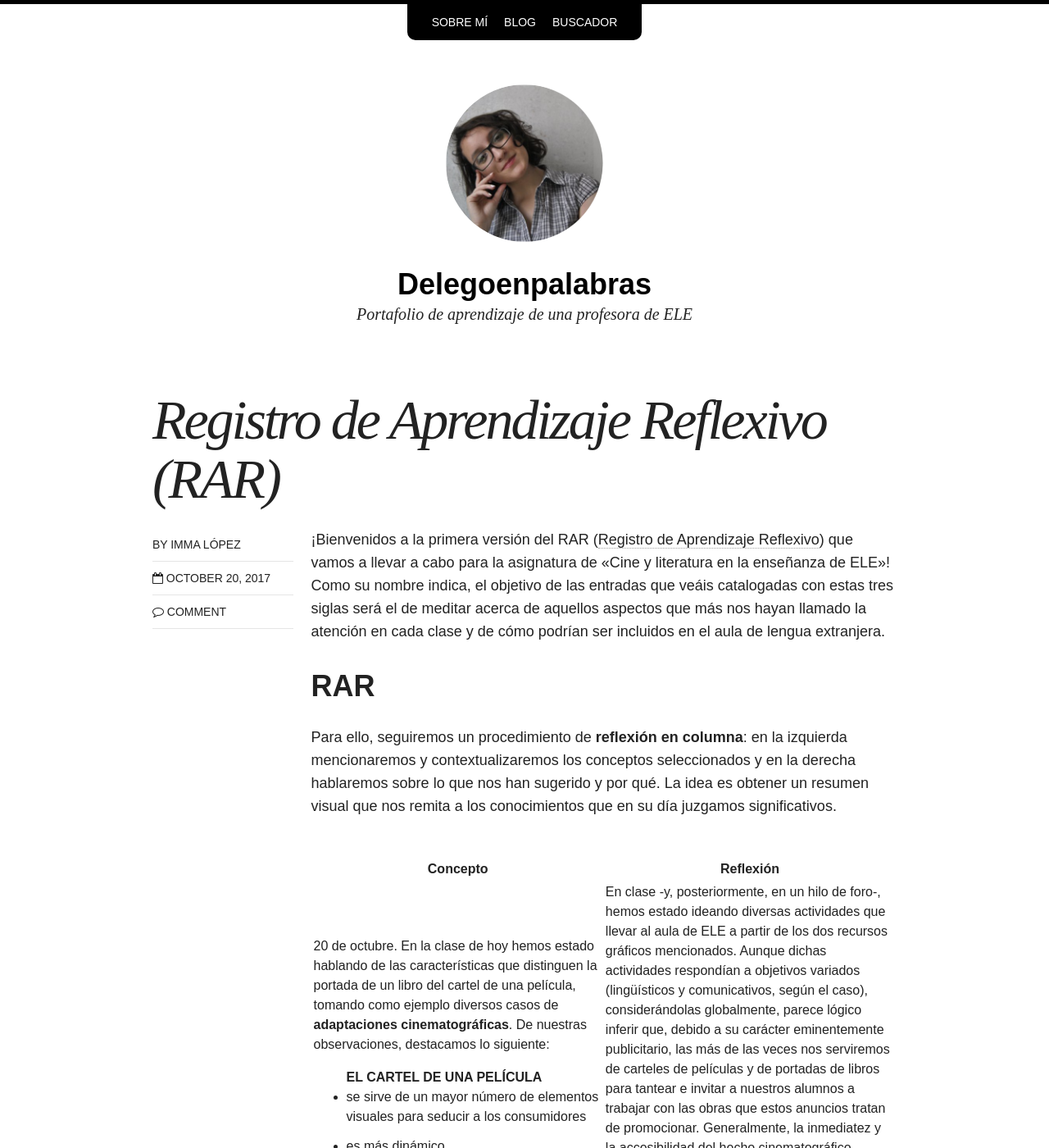
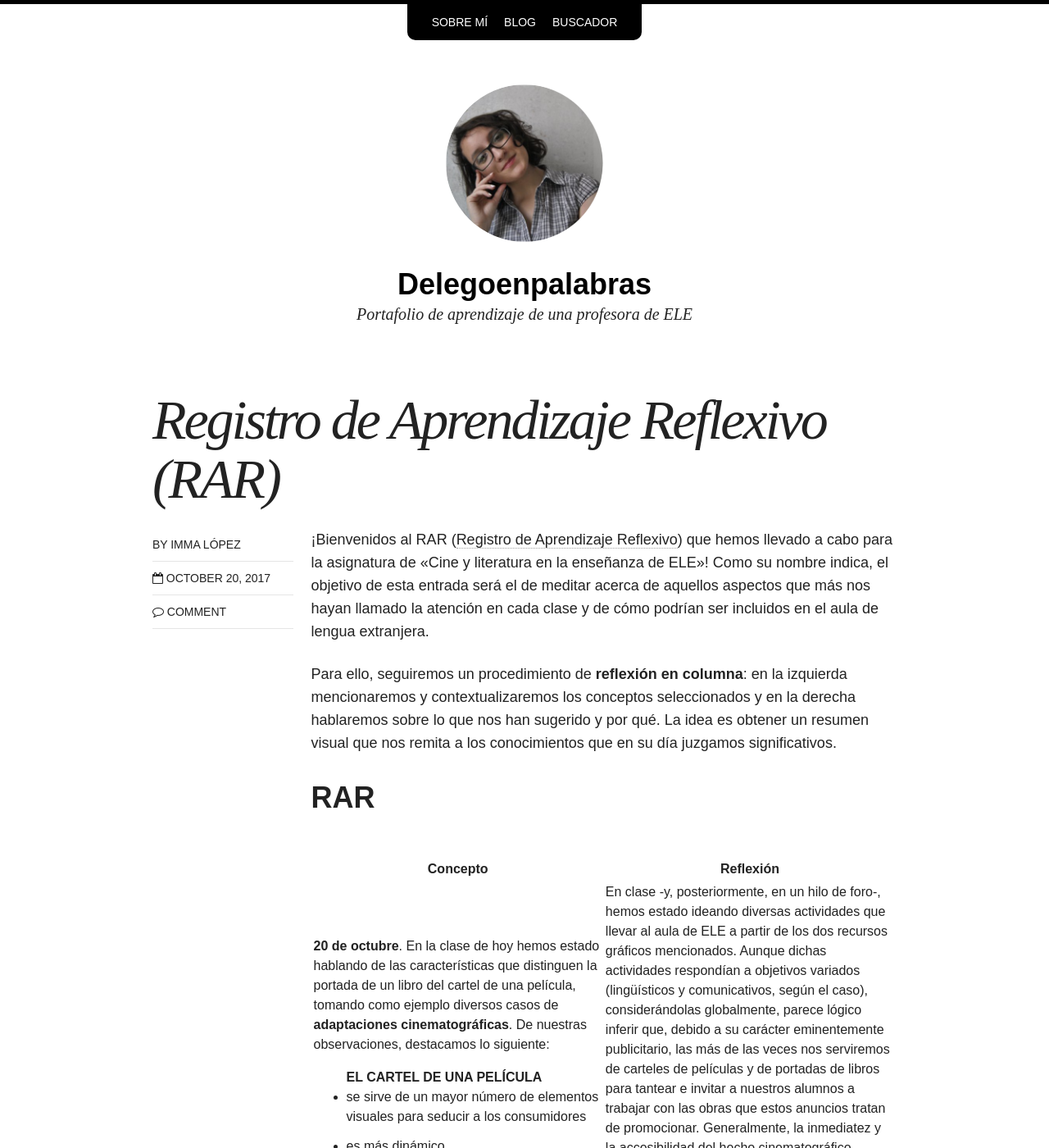
Before and after one commit to immalopez/immalopez.github.io, a Jekyll site: the page built from _posts/blog/2017-10-20-registro-de-aprendizaje-reflexivo.md, in a window 1280 px wide and 1400 px high. Shown: the whole window at 82% size. Built offline with Jekyll 4.4.1, drawn with Linux system fonts in a browser that asks for light colours; nearby versions of some CDN libraries; comment, search, counter and statistics services are not loaded.

Commit message:
Update 2017-10-20-registro-de-aprendizaje-reflexivo.md

```diff
--- a/_posts/blog/2017-10-20-registro-de-aprendizaje-reflexivo.md
+++ b/_posts/blog/2017-10-20-registro-de-aprendizaje-reflexivo.md
@@ -10,11 +10,11 @@ image:
 # date: 2014-08-08T15:39:55-04:00
 # modified: 2016-06-01T14:19:19-04:00
 ---
-¡Bienvenidos a la primera versión del RAR ([Registro de Aprendizaje Reflexivo](https://www.practicareflexiva.pro/registro-aprendizaje-reflexivo/)) que vamos a llevar a cabo para la asignatura de «Cine y literatura en la enseñanza de ELE»! Como su nombre indica, el objetivo de las entradas que veáis catalogadas con estas tres siglas será el de meditar acerca de aquellos aspectos que más nos hayan llamado la atención en cada clase y de cómo podrían ser incluidos en el aula de lengua extranjera.
+¡Bienvenidos al RAR ([Registro de Aprendizaje Reflexivo](https://www.practicareflexiva.pro/registro-aprendizaje-reflexivo/)) que hemos llevado a cabo para la asignatura de «Cine y literatura en la enseñanza de ELE»! Como su nombre indica, el objetivo de esta entrada será el de meditar acerca de aquellos aspectos que más nos hayan llamado la atención en cada clase y de cómo podrían ser incluidos en el aula de lengua extranjera.
+
+Para ello, seguiremos un procedimiento de **reflexión en columna**: en la izquierda mencionaremos y contextualizaremos los conceptos seleccionados y en la derecha hablaremos sobre lo que nos han sugerido y por qué. La idea es obtener un resumen visual que nos remita a los conocimientos que en su día juzgamos significativos.
 
 # RAR
-
-Para ello, seguiremos un procedimiento de **reflexión en columna**: en la izquierda mencionaremos y contextualizaremos los conceptos seleccionados y en la derecha hablaremos sobre lo que nos han sugerido y por qué. La idea es obtener un resumen visual que nos remita a los conocimientos que en su día juzgamos significativos.
 
 <table width="100%">
   <tbody>
@@ -23,7 +23,7 @@ Para ello, seguiremos un procedimiento de **reflexión en columna**: en la izqui
       <th>Reflexión</th>
     </tr>
     <tr>
-      <td width="50%">20 de octubre. En la clase de hoy hemos estado hablando de las características que distinguen la portada de un libro del cartel de una película, tomando como ejemplo diversos casos de <strong>adaptaciones cinematográficas</strong>.
+      <td width="50%"><strong>20 de octubre</strong>. En la clase de hoy hemos estado hablando de las características que distinguen la portada de un libro del cartel de una película, tomando como ejemplo diversos casos de <strong>adaptaciones cinematográficas</strong>.
         De nuestras observaciones, destacamos lo siguiente:
          <ul>
            <strong>EL CARTEL DE UNA PELÍCULA</strong>
```
